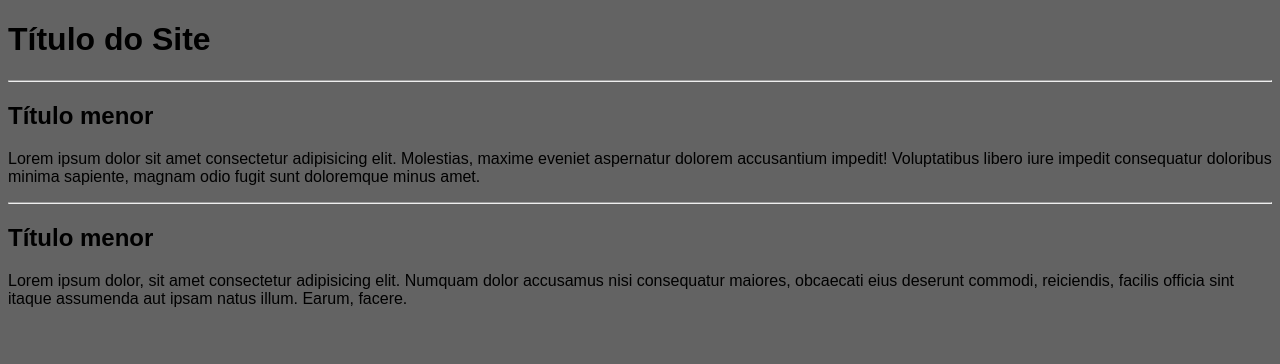
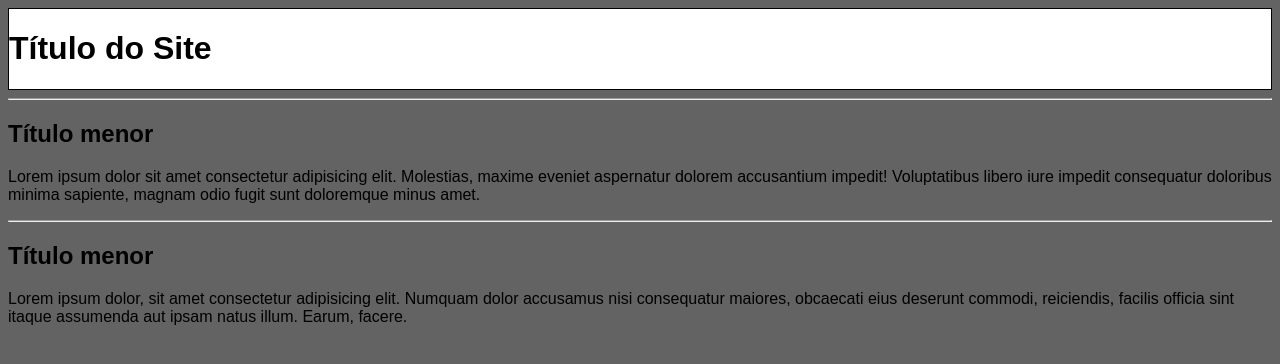
Before and after one commit to pedromelomatos/testando-branches, a plain HTML site: page index.html in a window 1280 px wide. Drawn offline with Linux system fonts and the light colour scheme.

Commit message:
caixa branca adicionada no titulo

```diff
--- a/index.html
+++ b/index.html
@@ -7,7 +7,9 @@
     <link rel="stylesheet" href="design.css">
 </head>
 <body>
+    <div style="background-color: white; border: solid; border-width: 1px;">
     <h1>Título do Site</h1>
+    </div>
     <hr>
     <h2>Título menor</h2>
     <p>Lorem ipsum dolor sit amet consectetur adipisicing elit. Molestias, maxime eveniet aspernatur dolorem accusantium impedit! Voluptatibus libero iure impedit consequatur doloribus minima sapiente, magnam odio fugit sunt doloremque minus amet.</p>
```
